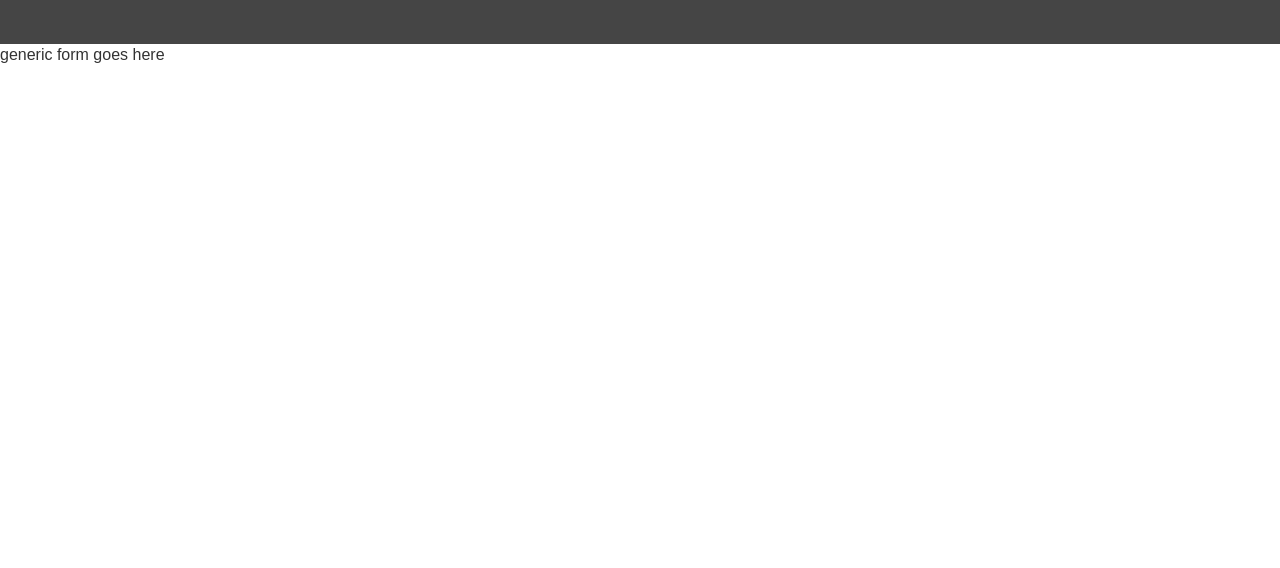
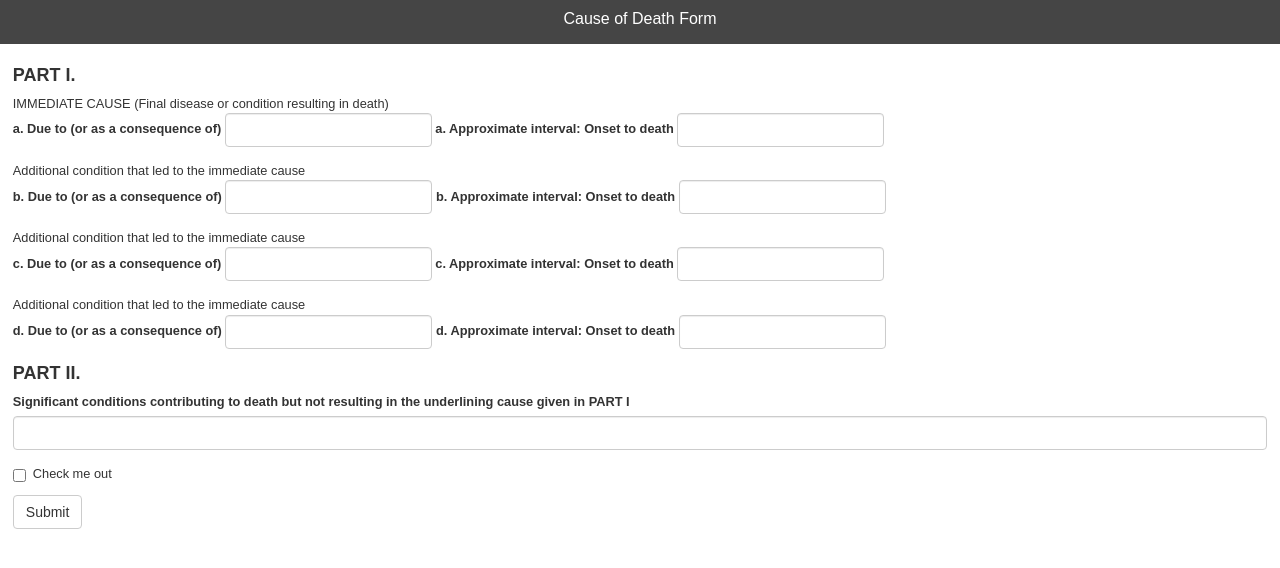
Before and after one commit to johnsols/cause-of-death-app, a website: page frontend/src/form-generic.html in a window 1280 px wide. Drawn offline with nearby package versions, Linux system fonts and the light colour scheme.

Commit message:
adding content to generic form

```diff
--- a/frontend/src/content/css/style.css
+++ b/frontend/src/content/css/style.css
@@ -34,3 +34,21 @@ header{
     padding: 1em;
     text-align: center;
 }
+
+/* form-generic styles */
+
+.form-generic{
+    font-size:.8em;
+    padding:1em;
+}
+
+.form-generic h4{
+    margin:.5em 0;
+    font-weight:bold;
+}
+
+.duration{
+    width:172px;
+}
+
+/* form-wizard styles */
--- a/frontend/src/form-generic.html
+++ b/frontend/src/form-generic.html
@@ -18,12 +18,51 @@
 
 <body>
 
-	<header></header>
+	<header>Cause of Death Form</header>
 
 	<section class="form-generic">
 
 		<form>
-			generic form goes here
+			<h4>PART I.</h4>
+			<div class="form-group form-inline">
+				<div>IMMEDIATE CAUSE (Final disease or condition resulting in death)</div>
+				<label for="Line1a"><span>a. </span>Due to (or as a consequence of)</label>
+				<input type="text" class="form-control" id="Line1a" placeholder="" maxlength="120">
+				<label for="Duration1a"><span>a. </span>Approximate interval: Onset to death</label>
+				<input type="text" class="form-control duration" id="Duration1a" placeholder="" maxlength="20">
+			</div>
+			<div class="form-group form-inline">
+				<div>Additional condition that led to the immediate cause</div>
+				<label for="Line1b"><span>b. </span>Due to (or as a consequence of)</label>
+				<input type="text" class="form-control" id="Line1b" placeholder="" maxlength="120">
+				<label for="Duration1b"><span>b. </span>Approximate interval: Onset to death</label>
+				<input type="text" class="form-control duration" id="Duration1b" placeholder="" maxlength="20">
+			</div>
+			<div class="form-group form-inline">
+				<div>Additional condition that led to the immediate cause</div>
+				<label for="Line1c"><span>c. </span>Due to (or as a consequence of)</label>
+				<input type="text" class="form-control" id="Line1c" placeholder="" maxlength="120">
+				<label for="Duration1c"><span>c. </span>Approximate interval: Onset to death</label>
+				<input type="text" class="form-control duration" id="Duration1c" placeholder="" maxlength="20">
+			</div>
+			<div class="form-group form-inline">
+				<div>Additional condition that led to the immediate cause</div>
+				<label for="Line1d"><span>d. </span>Due to (or as a consequence of)</label>
+				<input type="text" class="form-control" id="Line1d" placeholder="" maxlength="120">
+				<label for="Duration1d"><span>d. </span>Approximate interval: Onset to death</label>
+				<input type="text" class="form-control duration" id="Duration1d" placeholder="" maxlength="20">
+			</div>
+			<h4>PART II.</h4>
+			<div class="form-group">
+				<label for="Line2">Significant conditions contributing to death but not resulting in the underlining cause given in PART I</label>
+				<input type="text" class="form-control" id="Line2" placeholder="" maxlength="240">
+			</div>
+			<div class="checkbox">
+				<label>
+					<input type="checkbox"> Check me out
+				</label>
+			</div>
+			<button type="submit" class="btn btn-default">Submit</button>
 		</form>
 
 	</section>
```
